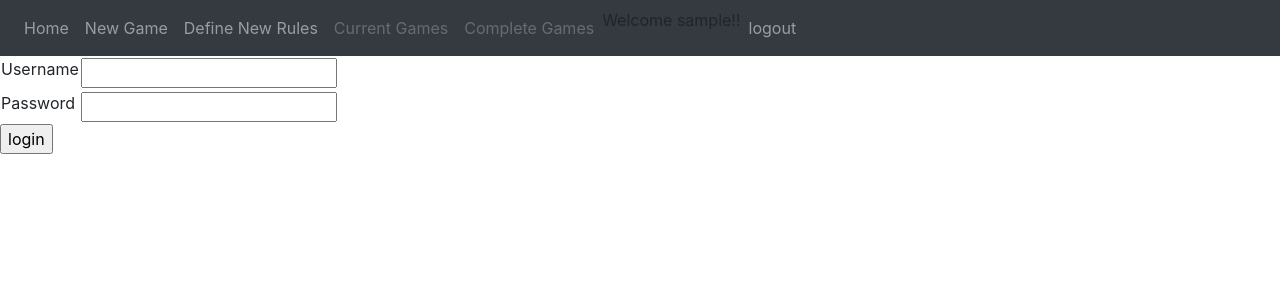
After one commit to theovoss/DjangoChessApi, a Django app: template DjangoChessApi/Chess/templates/registration/login.html in a window 1280 px wide. The commit adds this page. Shown: the top 300 px of the page. Run offline with Django 3.2, Linux system fonts and the light colour scheme; the template is opened without the code that fills it: most values are stand-ins (such as "Sample title", 1, 10 or a date in 2020); form fields are guessed from the names that the template uses; some libraries are stand-ins or nearby versions.

Commit message:
Add initial login/registration/logout functionality.

```diff
--- /dev/null
+++ b/DjangoChessApi/Chess/static/css/registration.css
@@ -0,0 +1,3 @@
+.help-block strong{
+  color: red;
+}
--- a/DjangoChessApi/Chess/templates/chess/header.html
+++ b/DjangoChessApi/Chess/templates/chess/header.html
@@ -28,6 +28,15 @@
       <li class="nav-item">
         <a class="nav-link disabled" href="">Complete Games</a>
       </li>
+      {% if username %}
+        <li>
+          Welcome {{ username }}!!
+        </li>
+      {% endif %}
+      <li class="nav-item">
+        <a class="nav-link" href={% url 'Chess:logout' %}?next={% url 'Chess:login' %}>logout</a>
+      </li>
+    </ul>
   </nav>
   {% block body %}
 
--- /dev/null
+++ b/DjangoChessApi/Chess/templates/registration/login.html
@@ -0,0 +1,37 @@
+{% extends 'chess/header.html' %}
+{% block body %}
+
+{% if form.errors %}
+<p>Your username and password didn't match. Please try again.</p>
+{% endif %}
+
+{% if next %}
+    {% if user.is_authenticated %}
+    <p>Your account doesn't have access to this page. To proceed,
+    please login with an account that has access.</p>
+    {% else %}
+    <p>Please login to see this page.</p>
+    {% endif %}
+{% endif %}
+
+<form method="post" action="{% url 'Chess:login' %}">
+{% csrf_token %}
+<table>
+<tr>
+    <td>{{ form.username.label_tag }}</td>
+    <td>{{ form.username }}</td>
+</tr>
+<tr>
+    <td>{{ form.password.label_tag }}</td>
+    <td>{{ form.password }}</td>
+</tr>
+</table>
+
+<input type="submit" value="login">
+<input type="hidden" name="next" value="{{ next }}">
+</form>
+
+{# Assumes you setup the password_reset view in your URLconf #}
+<!-- <p><a href="{% url 'Chess:password_reset' %}">Lost password?</a></p> -->
+
+{% endblock %}
--- /dev/null
+++ b/DjangoChessApi/Chess/templates/registration/password_reset_form.html
@@ -0,0 +1,2 @@
+Someone asked for password reset for email {{ email }}. Follow the link below:
+{{ protocol}}://{{ domain }}{% url 'Chess:password_reset_confirm' uidb64=uid token=token %}
--- a/config/settings/default.py
+++ b/config/settings/default.py
@@ -116,3 +116,6 @@ CORS_ORIGIN_ALLOW_ALL = True
 # Grappelli
 
 GRAPPELLI_ADMIN_TITLE = "DjangoChessApi Admin"
+
+
+LOGIN_REDIRECT_URL = "Chess:home"
--- a/config/settings/production.py
+++ b/config/settings/production.py
@@ -27,8 +27,6 @@ ALLOWED_HOSTS = [
 DATABASES = {}
 DATABASES['default'] = dj_database_url.config()
 
-print("Databases are:")
-print(DATABASES)
 ###############################################################################
 # Caches
 
--- a/pyproject.toml
+++ b/pyproject.toml
@@ -34,7 +34,7 @@ whitenoise = "^5.0.1"
 gunicorn = "^20.0.4"
 chess = {git = "https://github.com/theovoss/Chess", rev = "c625a8b4197d08383ba70692d2b0a7b61e737899"}
 django-crispy-forms = "^1.9.2"
-livereload = "^2.6.2"
+django-registration = "^3.1"
 
 [tool.poetry.dev-dependencies]
 
--- a/requirements.txt
+++ b/requirements.txt
@@ -2,6 +2,7 @@ asgiref==3.2.10
 certifi==2020.6.20
 chardet==3.0.4
 -e git+https://github.com/theovoss/Chess@c625a8b4197d08383ba70692d2b0a7b61e737899#egg=chess
+confusable-homoglyphs==3.2.0
 coreapi==2.3.3
 coreschema==0.0.4
 defusedxml==0.6.0
@@ -12,16 +13,16 @@ django-cors-headers==3.4.0
 django-crispy-forms==1.9.2
 django-grappelli==2.14.2
 django-redis-cache==2.1.1
+django-registration==3.1
 djangorestframework==3.11.1
 drf-nested-routers==0.91
 drf-yasg==1.17.1
 faker==4.1.2
 gunicorn==20.0.4
 idna==2.10
-inflection==0.5.0
+inflection==0.5.1
 itypes==1.2.0
 jinja2==2.11.2
-livereload==2.6.2
 markupsafe==1.1.1
 minilog==1.6
 oauthlib==3.1.0
@@ -39,7 +40,6 @@ ruamel.yaml.clib==0.2.0; platform_python_implementation == "CPython" and python_
 six==1.15.0
 sqlparse==0.3.1
 text-unidecode==1.3
-tornado==6.0.4
 uritemplate==3.0.1
 urllib3==1.25.10
 whitenoise==5.2.0
```
Also changed, not shown: DjangoChessApi/Chess/templates/django_registration/registration_complete.html (added, +7 -0 lines), DjangoChessApi/Chess/templates/django_registration/registration_form.html (added, +16 -0 lines), DjangoChessApi/Chess/urls.py (+6 -1 lines), DjangoChessApi/Chess/views.py (+10 -4 lines), 1 other file.
